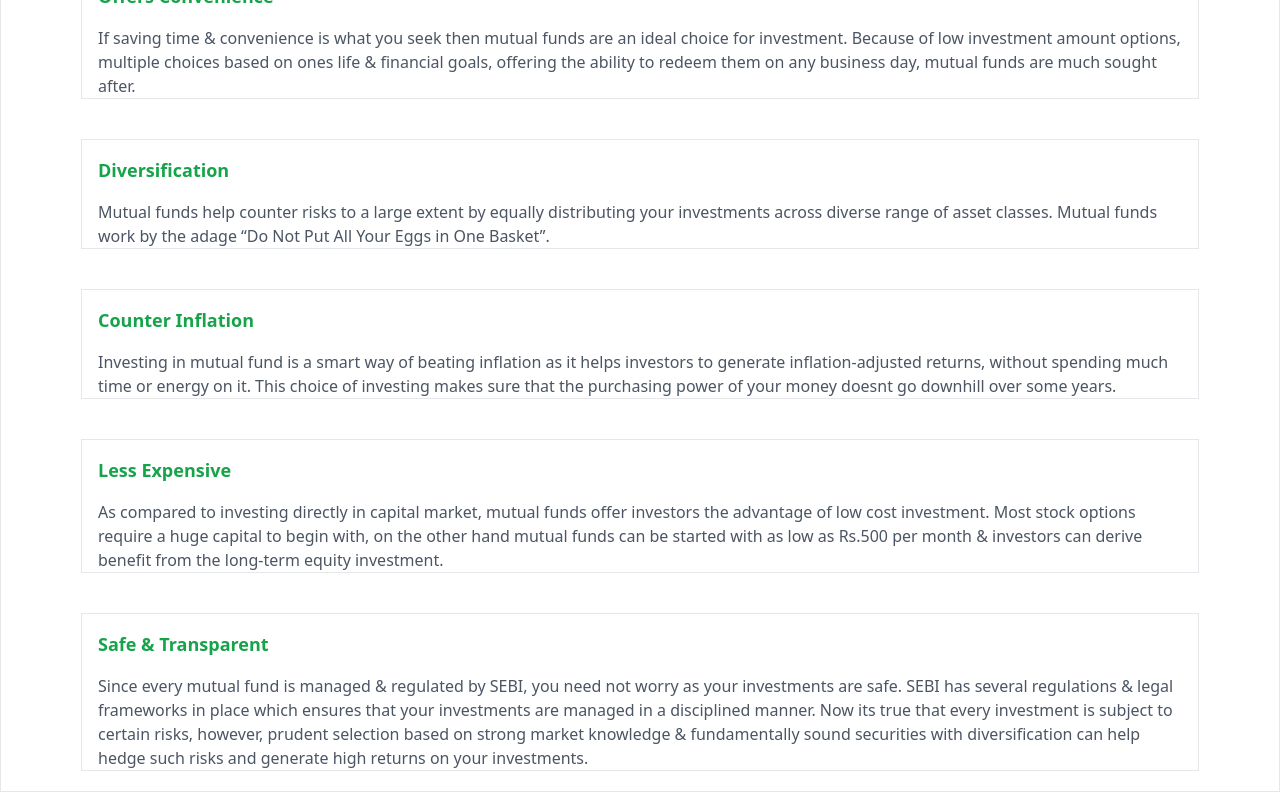
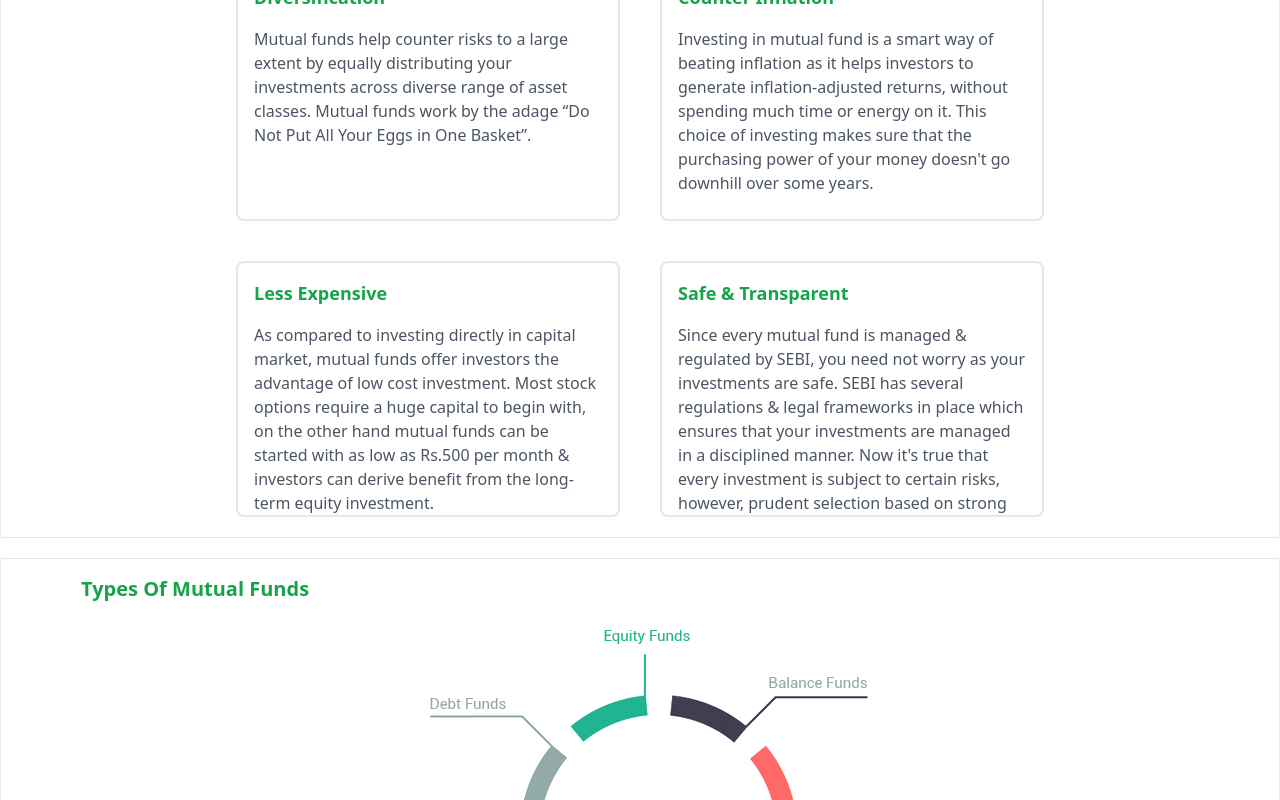
Before and after one commit to veeresh-27/businessProfile, a Next.js app: page /mutualfunds in a window 1280 px wide. Shown: the part 840-1640 px from the top of the page. Built offline with nearby package versions, Linux system fonts and the light colour scheme.

Commit message:
Mutual fund (cards updated dynamically )

```diff
--- /dev/null
+++ b/components/mutualfundCard/index.js
@@ -0,0 +1,8 @@
+export const MutualFundCard = ({ title, desc }) => {
+  return (
+    <div className="border-2  px-4  h-64 w-96 rounded-lg text-ellipsis overflow-hidden ">
+      <h1 className="text-lg text-green-600  my-4 font-bold">{title}</h1>
+      <p className="text-md font-base text-gray-600 ">{desc}</p>
+    </div>
+  );
+};
--- a/pages/about/index.js
+++ b/pages/about/index.js
@@ -1,3 +1,14 @@
 export default function About() {
-  return <div>About</div>;
+  return (
+    <>
+      <h1 className="text-2xl text-green-600 text-center font-bold">
+        About us{" "}
+      </h1>
+
+      <div className="border-2 px-20  ">
+        <h1 className="text-xl font-medium text-gray-600 ">Ishwar Patil</h1>
+        <p></p>
+      </div>
+    </>
+  );
 }
--- a/pages/mutualfunds/index.js
+++ b/pages/mutualfunds/index.js
@@ -1,7 +1,43 @@
 import Image from "next/image";
 import typesOfMmutualFund from "../../public/img/mf.jpg";
+import { MutualFundCard } from "../../components/mutualfundCard";
+// import { Card } from "../../components/card";
 
 export default function MutualFunds() {
+  const mf = [
+    {
+      id: 1,
+      title: "Professional Managers",
+      desc: [
+        "Mutual funds are managed by professional people who have years of experience handling different types of assets. They are a group of dedicated team that handles all financial decisions based on the performance & prospects available in the market.",
+      ],
+    },
+    {
+      id: 2,
+      title: "Offers Convenience",
+      desc: "If saving time & convenience is what you seek then mutual funds are an ideal choice for investment. Because of low investment amount options, multiple choices based on one's life & financial goals, offering the ability to redeem them on any business day, mutual funds are much sought after.",
+    },
+    {
+      id: 3,
+      title: "Diversification",
+      desc: "Mutual funds help counter risks to a large extent by equally distributing your investments across diverse range of asset classes. Mutual funds work by the adage “Do Not Put All Your Eggs in One Basket”.",
+    },
+    {
+      id: 4,
+      title: "Counter Inflation",
+      desc: "Investing in mutual fund is a smart way of beating inflation as it helps investors to generate inflation-adjusted returns, without spending much time or energy on it. This choice of investing makes sure that the purchasing power of your money doesn't go downhill over some years.",
+    },
+    {
+      id: 5,
+      title: "Less Expensive",
+      desc: "As compared to investing directly in capital market, mutual funds offer investors the advantage of low cost investment. Most stock options require a huge capital to begin with, on the other hand mutual funds can be started with as low as Rs.500 per month & investors can derive benefit from the long-term equity investment.",
+    },
+    {
+      id: 6,
+      title: "Safe & Transparent",
+      desc: "Since every mutual fund is managed & regulated by SEBI, you need not worry as your investments are safe. SEBI has several regulations & legal frameworks in place which ensures that your investments are managed in a disciplined manner. Now it's true that every investment is subject to certain risks, however, prudent selection based on strong market knowledge &  fundamentally sound securities with diversification can help hedge such risks and generate high returns on your investments",
+    },
+  ];
   return (
     <>
       <h1 className="text-2xl text-green-600 text-center font-bold">
@@ -40,80 +76,10 @@ export default function MutualFunds() {
           Lets glance at why should one consider investing in mutual funds over
           other options to achieve their financial goals:
         </h3>
-        <div className="flex  my-5 gap-10 flex-wrap">
-          <div className="border  px-4 h-64 w-96 rounded-md text-ellipsis overflow-hidden">
-            <h1 className="text-lg text-green-600  my-4 font-bold">
-              Professional Managers
-            </h1>
-            <p className="text-md font-base text-gray-600 ">
-              Mutual funds are managed by professional people who have years of
-              experience handling different types of assets. They are a group of
-              dedicated team that handles all financial decisions based on the
-              performance & prospects available in the market.
-            </p>
-          </div>
-          <div className="border px-4 ">
-            <h1 className="text-lg text-green-600  my-4 font-bold">
-              Offers Convenience
-            </h1>
-            <p className="text-md font-base text-gray-600 ">
-              If saving time & convenience is what you seek then mutual funds
-              are an ideal choice for investment. Because of low investment
-              amount options, multiple choices based on ones life & financial
-              goals, offering the ability to redeem them on any business day,
-              mutual funds are much sought after.
-            </p>
-          </div>
-          <div className="border  px-4">
-            <h1 className="text-lg text-green-600  my-4 font-bold">
-              Diversification
-            </h1>
-            <p className="text-md font-base text-gray-600 ">
-              Mutual funds help counter risks to a large extent by equally
-              distributing your investments across diverse range of asset
-              classes. Mutual funds work by the adage “Do Not Put All Your Eggs
-              in One Basket”.
-            </p>
-          </div>
-          <div className="border px-4">
-            <h1 className="text-lg text-green-600  my-4 font-bold">
-              Counter Inflation
-            </h1>
-            <p className="text-md font-base text-gray-600">
-              Investing in mutual fund is a smart way of beating inflation as it
-              helps investors to generate inflation-adjusted returns, without
-              spending much time or energy on it. This choice of investing makes
-              sure that the purchasing power of your money doesnt go downhill
-              over some years.
-            </p>
-          </div>
-          <div className="border  px-4">
-            <h1 className="text-lg text-green-600  my-4 font-bold">
-              Less Expensive
-            </h1>
-            <p className="text-md font-base text-gray-600">
-              As compared to investing directly in capital market, mutual funds
-              offer investors the advantage of low cost investment. Most stock
-              options require a huge capital to begin with, on the other hand
-              mutual funds can be started with as low as Rs.500 per month &
-              investors can derive benefit from the long-term equity investment.
-            </p>
-          </div>
-          <div className="border px-4">
-            <h1 className="text-lg text-green-600  my-4 font-bold">
-              Safe & Transparent
-            </h1>
-            <p className="text-md font-base text-gray-600">
-              Since every mutual fund is managed & regulated by SEBI, you need
-              not worry as your investments are safe. SEBI has several
-              regulations & legal frameworks in place which ensures that your
-              investments are managed in a disciplined manner. Now its true that
-              every investment is subject to certain risks, however, prudent
-              selection based on strong market knowledge & fundamentally sound
-              securities with diversification can help hedge such risks and
-              generate high returns on your investments.
-            </p>
-          </div>
+        <div className="flex  my-5 gap-10 flex-wrap justify-center">
+          {mf.map(({ id, title, desc }) => (
+            <MutualFundCard key={id} title={title} desc={desc} />
+          ))}
         </div>
       </div>
       <div className="border px-20 my-5   ">
```
